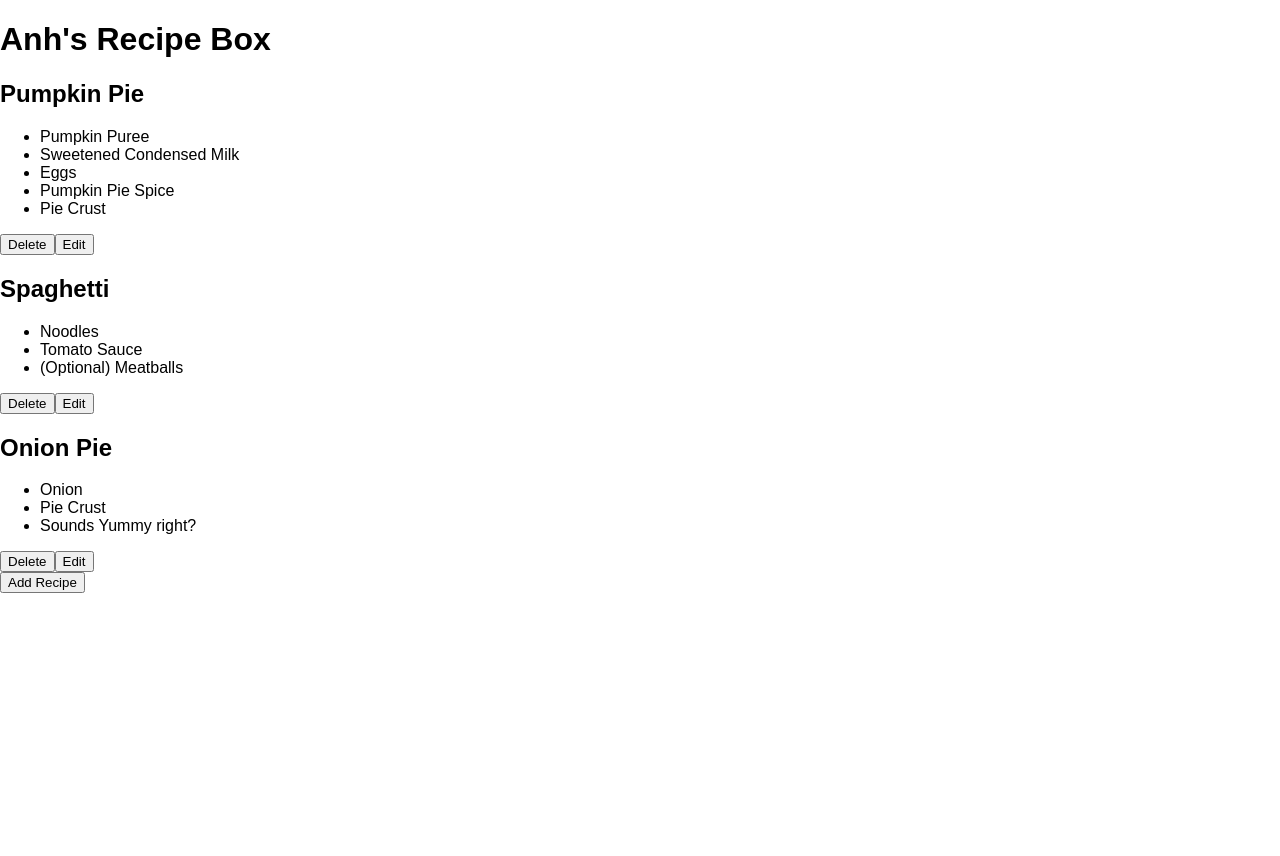
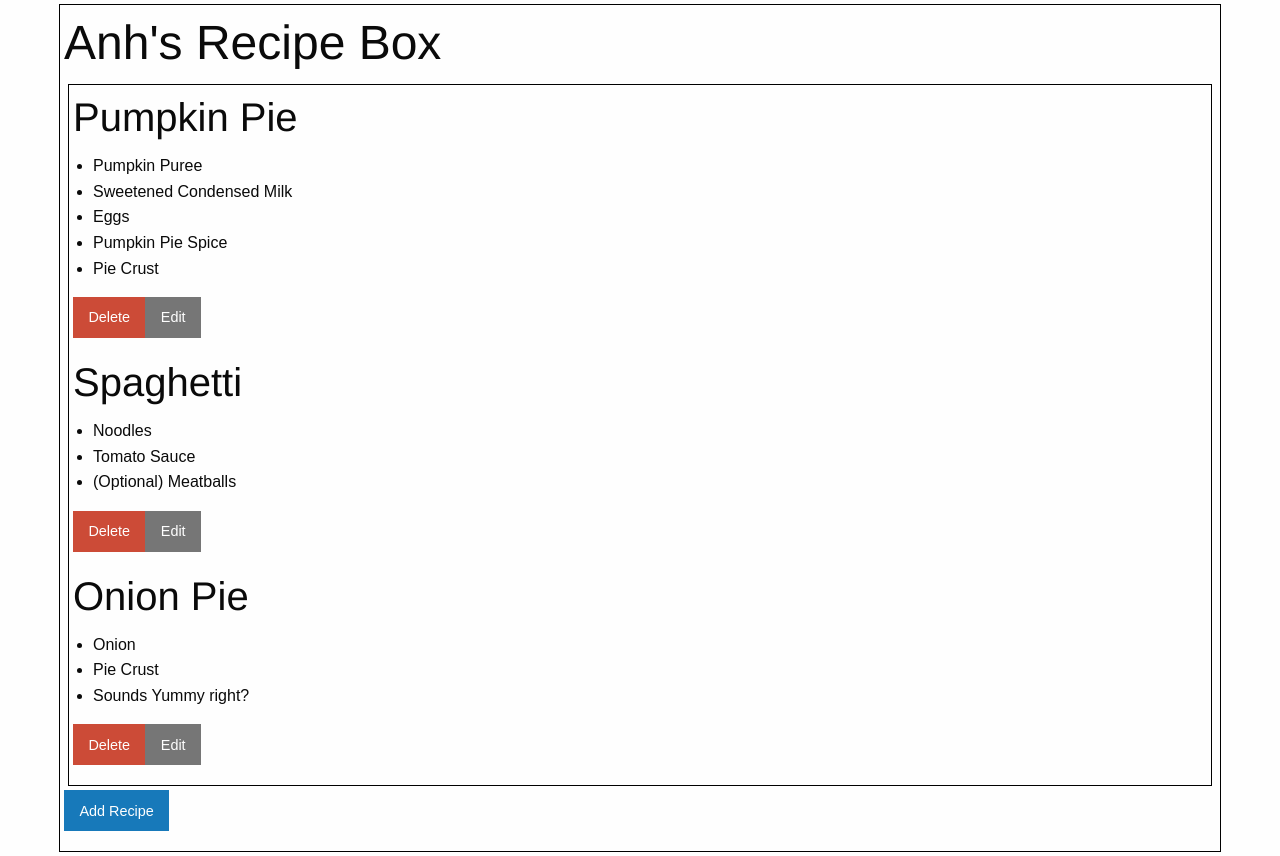
Before and after one commit to EverAnh/recipe-box, a React (Create React App) app: page / in a window 1280 px wide. Before the commit the page ends 800 px from the top, so only its background shows below. Built offline with nearby package versions, Linux system fonts and the light colour scheme.

Commit message:
Revert "remove Foundation CSS framework"
This reverts commit 57dde5c374a1c0a1dd42b8b5539468bdec908eed.

```diff
--- a/public/index.html
+++ b/public/index.html
@@ -15,6 +15,7 @@
       Learn how to configure a non-root public URL by running `npm run build`.
     -->
     <title>Anh's Recipe Box</title>
+    <link rel="stylesheet" href="css/foundation.min.css" />
   </head>
   <body>
     <div id="root"></div>
@@ -29,5 +30,12 @@
       To create a production bundle, use `npm run build`.
     -->
 
+  <!--
+  <script src="js/vendor/what-input.min.js"></script>
+  <script src="js/vendor/foundation.min.js"></script>
+  <script>
+    $(document).foundation();
+  </script>
+  -->
   </body>
 </html>
--- a/src/views/App.jsx
+++ b/src/views/App.jsx
@@ -29,7 +29,9 @@ class App extends React.Component {
   }
   render() {
     return (
-      <div className="app">
+      <div className="row">
+        <div className="small-12 columns">
+          <div className="bordered">
             <h1>Anh's Recipe Box</h1>
             <RecipeList
               state={this.state}
@@ -42,6 +44,8 @@ class App extends React.Component {
               Add Recipe
             </button>
           </div>
+        </div>
+      </div>
     );
   }
 }
--- a/src/views/Recipe.jsx
+++ b/src/views/Recipe.jsx
@@ -10,6 +10,7 @@ const Recipe = (props) => {
           <li><Ingredient ingredient={ingredient} /></li>
         ))}
       </ul>
+      <div className="button-group">
         <button
           type="button"
           className="alert button"
@@ -25,6 +26,7 @@ const Recipe = (props) => {
           Edit
         </button>
       </div>
+    </div>
   );
 }
 
--- a/src/views/RecipeList.jsx
+++ b/src/views/RecipeList.jsx
@@ -3,7 +3,7 @@ import Recipe from './Recipe';
 
 const RecipeList = (props) => {
     return (
-      <div>
+      <div className="bordered">
         {Object.keys(props.state.recipes).map((recipeName) => (
           <Recipe
             recipeName={recipeName}
```
Lines whose indentation alone changed are shown as unchanged.
